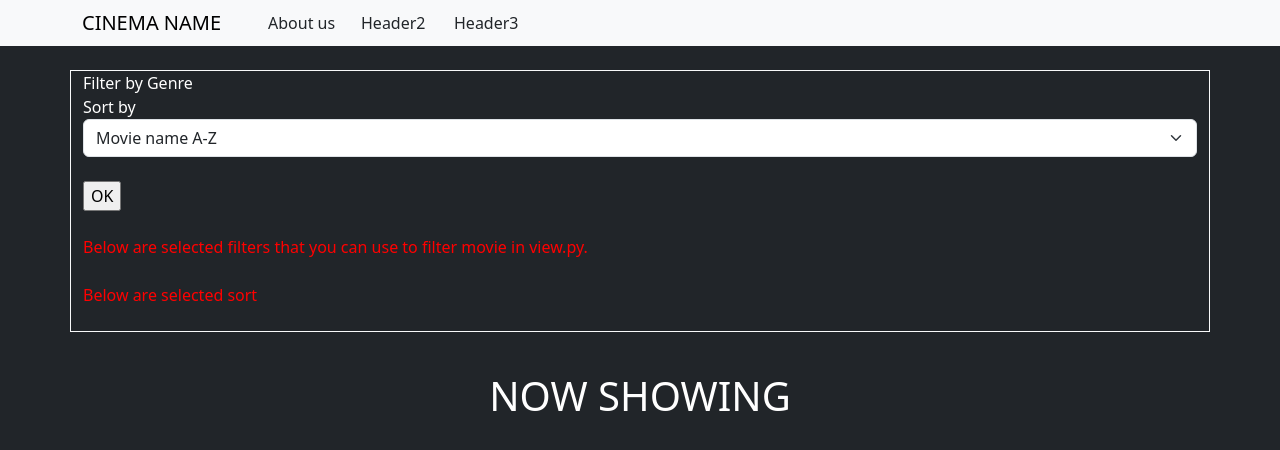
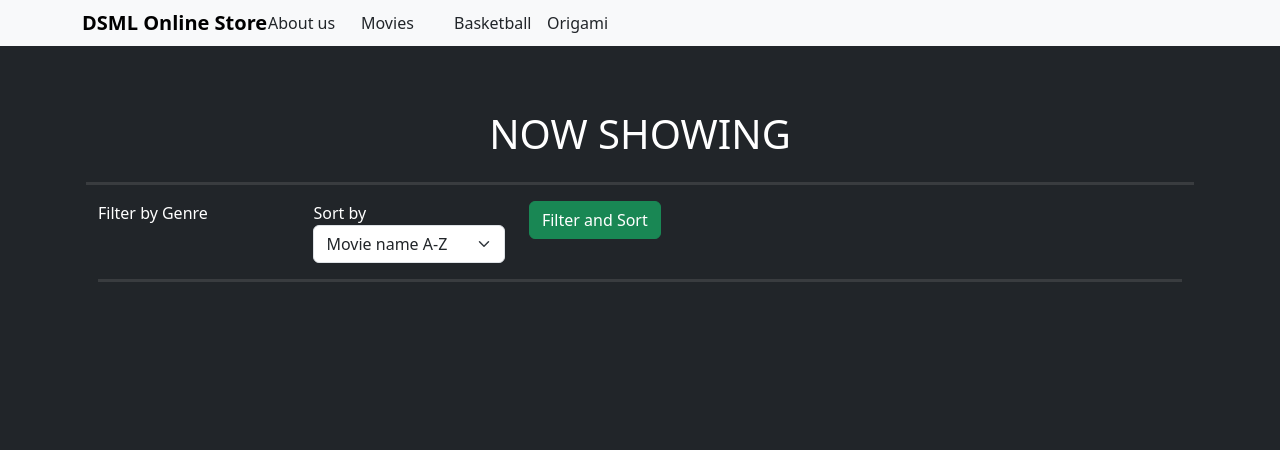
Before and after one commit to nichyhan/DSA5101_DjangoProject, a Django app: page /about-us/movies/ in a window 1280 px wide. Shown: the top 450 px of the page. Run offline with Django 3.2, Linux system fonts and the light colour scheme; data that the repository does not hold is empty; some libraries are stand-ins or nearby versions.

Commit message:
function sort and filter

```diff
--- a/aboutus/templates/movie.html
+++ b/aboutus/templates/movie.html
@@ -20,16 +20,19 @@
     <nav class="navbar navbar-expand-lg navbar-light bg-light">
         <div class="container">
             <div class="col-2">
-                <a class="navbar-brand">CINEMA NAME</a>
+                <a class="navbar-brand"><b>DSML Online Store</b></a>
             </div>
             <div class="nav-item col-1">
                 <a class="nav-link" href="/about-us/">About us</a>
             </div>
             <div class="nav-item col-1">
-                <a class="nav-link" href="#">Header2</a>
+                <a class="nav-link" href="/about-us/movies/">Movies</a>
             </div>
             <div class="nav-item col-1">
-                <a class="nav-link" href="#">Header3</a>
+                <a class="nav-link" href="#">Basketball</a>
+            </div>
+            <div class="nav-item col-1">
+                <a class="nav-link" href="#">Origami</a>
             </div>
             <div class="col-7">
             </div>
@@ -37,10 +40,20 @@
     </nav>
 
     <br>
-    <div class="container text-white border border-light">
+    <br>
+
+    <div class="container p-3 mb-2 bg-dark text-white">
+        <div class="d-flex justify-content-center"><h1>NOW SHOWING</h1></div>
+
+        <hr style="height:3px;border-width:0;color:gray;background-color:gray">
+
+        <div class="container text-white">
 
             <form action="/about-us/movies/filter/" method="post">
+                <div class="row">
                     {% csrf_token %}
+
+                    <div class="col">
                         <label> Filter by Genre </label>
 
                         {% for g in genre %}
@@ -51,7 +64,8 @@
                                 </label>
                             </div>
                         {% endfor %}
-            <br>
+                    </div>
+                    <div class="col">
                         <label>Sort by</label>
                         <select class="form-select" aria-label="Default select example" name="sort_dropdown">
                             <option value="1">Movie name A-Z</option>
@@ -59,20 +73,26 @@
                             <option value="3">Duration decending</option>
                             <option value="4">Released date</option>
                         </select>
-            <br>
-            <input type="submit" value="OK">
+                    </div>
+
+                    <div class="col">
+                        <input type="submit" class="btn btn-success" value="Filter and Sort">
+                    </div>
+                    <div class="col-5"></div>
+                </div>
             </form>
+
+        <hr style="height:3px;border-width:0;color:gray;background-color:gray">
+        <!--
         <br><label style="color: red">Below are selected filters that you can use to filter movie in view.py. </label>
         <br><label>{% for sg in selected_genre %} {{ sg }} {% endfor %}</label>
         <br><label style="color: red">Below are selected sort</label>
         <br><label>{% for ss in selected_sort %} {{ ss }} {% endfor %}</label>
+        -->
+
     </div>
 
-    <br>
 
-    <div class="container p-3 mb-2 bg-dark text-white">
-        <div class="d-flex justify-content-center"><h1>NOW SHOWING</h1></div>
-        <br>
         <div class="row d-flex justify-content-center">
             {% for m in movies %}
             <div class="card bg-dark border border-dark" style="width: 15rem;">
--- a/aboutus/views.py
+++ b/aboutus/views.py
@@ -37,6 +37,15 @@ def filter(request):
     selected_genre = request.POST.getlist('genre_checkbox')
     selected_sort = request.POST.getlist('sort_dropdown')
 
-    movies = Movie.objects.all()
+    if (selected_sort[0] == '1'):
+        selected_movies = Movie.objects.filter(genre__name__in=selected_genre).order_by('name')[:]
+    elif (selected_sort[0] == '2'):
+        selected_movies = Movie.objects.filter(genre__name__in=selected_genre).order_by('duration')[:]
+    elif (selected_sort[0] == '3'):
+        selected_movies = Movie.objects.filter(genre__name__in=selected_genre).order_by('-duration')[:]
+    else:
+        selected_movies = Movie.objects.filter(genre__name__in=selected_genre).order_by('released')[:]
 
-    return render(request, 'movie.html', {'movies': movies, 'genre': g, 'selected_genre': selected_genre, 'selected_sort':selected_sort})
+    movies = selected_movies
+
+    return render(request, 'movie.html', {'movies': movies, 'genre': g, 'selected_genre': selected_movies, 'selected_sort':selected_sort})
```
Also changed, not shown: aboutus/templates/aboutus.html (+24 -0 lines). Lines whose indentation alone changed are shown as unchanged.
